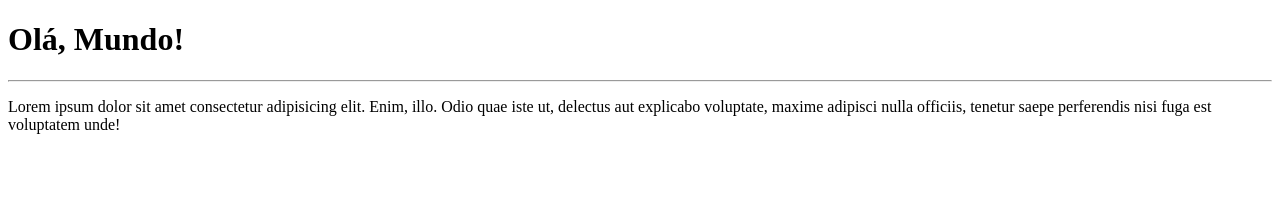
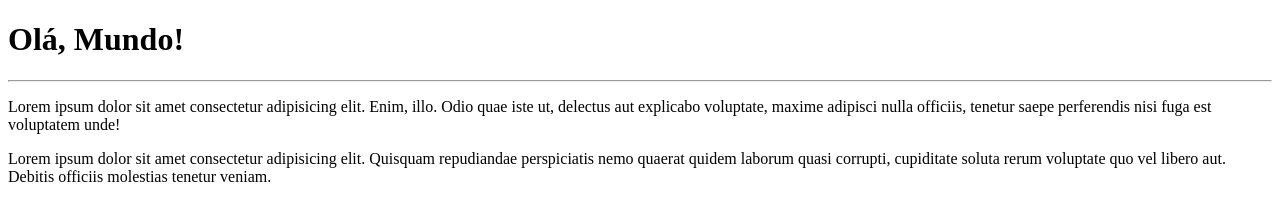
Before and after one commit to Michaelhenri/Ola-mundo, a plain HTML site: page site-exemplo/index.html in a window 1280 px wide. Drawn offline with Linux system fonts and the light colour scheme.

Commit message:
adicionei um paragrafo

```diff
--- a/site-exemplo/index.html
+++ b/site-exemplo/index.html
@@ -9,5 +9,6 @@
     <h1>Olá, Mundo!</h1>
     <hr>
     <p>Lorem ipsum dolor sit amet consectetur adipisicing elit. Enim, illo. Odio quae iste ut, delectus aut explicabo voluptate, maxime adipisci nulla officiis, tenetur saepe perferendis nisi fuga est voluptatem unde!</p>
+    <p>Lorem ipsum dolor sit amet consectetur adipisicing elit. Quisquam repudiandae perspiciatis nemo quaerat quidem laborum quasi corrupti, cupiditate soluta rerum voluptate quo vel libero aut. Debitis officiis molestias tenetur veniam.</p>
 </body>
 </html>
```
